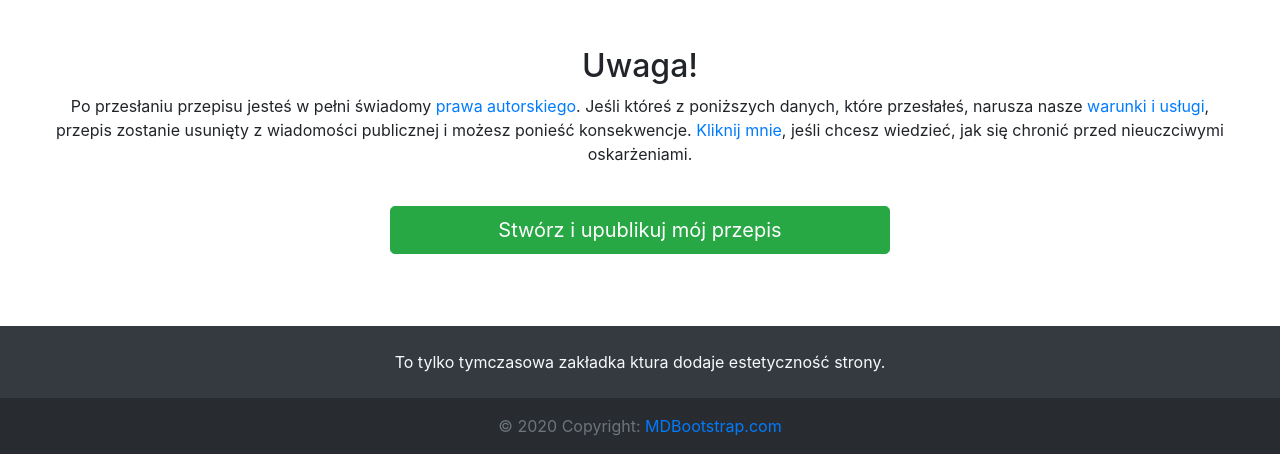
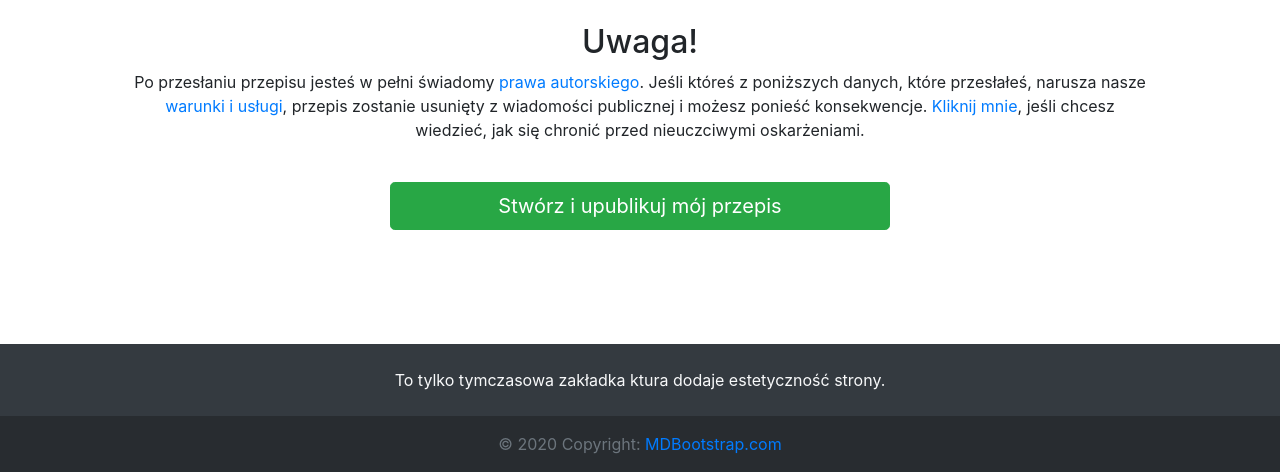
Before and after one commit to gubrus50/BakeToom, a Django app: page /recipe/new/ in a window 1280 px wide. Shown: the part 1364-1836 px from the top of the page. Run offline with Django 3.2, Linux system fonts and the light colour scheme; some libraries are stand-ins or nearby versions.

Commit message:
Fixed layout of templates
The footer is now absolute to the base and is not interacting with central bodies, and centred elements are now set to .container to align the body elements more to the centre.

```diff
--- a/recipes/static/recipes/main.css
+++ b/recipes/static/recipes/main.css
@@ -32,7 +32,7 @@ html {
 
 .recipe-ingredients section {
 	float: left;
-  	width: 18%;
+  	width: 25%;
   	height: 250px;
   	border: 1px solid lightGray;
   	border-radius: 10px;
@@ -41,11 +41,15 @@ html {
   	overflow: scroll
 }
 .category {
-	width: 18% !important;
+	width: 25% !important;
 	background-color: #e8e8e8;
 	margin: 10px;
 	float: left
 }
+
+html { position: relative; min-height: 100% }
+body { margin-bottom: 170px }
+.footer { width: 100%; position: absolute; bottom: 0px; left: 0 }
 
 .recipe-ingredients section ul {
 	padding-inline-start: 20px;
@@ -83,6 +87,7 @@ label.file-upload, input[type="text"] {
 	  background-color: #e8e8e8
 	}
 
+	#file-upload-data { width: 155px }
 	#recipes div, div.container { width: auto }
 	#new-recipe-submit-form { width: 80% }
 	#terms-and-service { float: left !important; word-break: break-all }
--- a/recipes/static/recipes/main.js
+++ b/recipes/static/recipes/main.js
@@ -25,7 +25,7 @@ function updateCategoryButtonInIngredientsForm() {
 	var btn = $("#create-category-btn");
 	// Determine if #create-category-btn should be disabled
 	// (This function occurs only in new_recipe.html template)
-	if (category_count>9) {
+	if (category_count>8) {
 		btn.prop('disabled', true)
 	} else { btn.prop('disabled', false) }
 }
--- a/recipes/templates/recipes/base.html
+++ b/recipes/templates/recipes/base.html
@@ -21,7 +21,7 @@
 <body>
 
 	<header class="site-header fixed-top">
-	  <nav class="navbar navbar-expand-lg navbar-dark bg-dark">
+	  <nav class="navbar navbar-expand-lg navbar-dark bg-dark fixed-top">
 
 	  	<!-- Settings Logo / Menu toggle button -->
 		<a class="navbar-brand" href="#">Moja Kuchnia</a>
@@ -84,21 +84,18 @@
 	{% block content %}{% endblock %}
 
 	<!-- Footer -->
-	<footer class="page-footer font-small bg-dark pt-4">
-	  <!-- Footer Elements -->
-	  <div class="container">
-	    <div class="mb-4 text-light text-center">
-	      <p>
-	      	To tylko tymczasowa zakładka ktura dodaje estetyczność strony.
-	      </p>
-	    </div>
-	  </div>
-
-	  <!-- Copyright -->
-	  <div class="footer-copyright text-center py-3 text-secondary" style="background-color: #282c30">© 2020 Copyright:
-	    <a href="https://mdbootstrap.com/education/bootstrap/" target="_blank"> MDBootstrap.com</a>
-	  </div>
-
+	<footer class="footer font-small bg-dark pt-4">
+	  <!--Temporary template message -->
+	  <section class="mb-4 text-light text-center container">
+	    <span>To tylko tymczasowa zakładka ktura dodaje estetyczność strony.</span>
+	  </section>
+	  <!-- Bootstrap Copyright -->
+	  <section class="footer-copyright py-3" style="background-color: #282c30">
+	  	<div class="container text-center text-secondary">
+	  	  © 2020 Copyright:
+	      <a href="https://mdbootstrap.com/education/bootstrap/" target="_blank"> MDBootstrap.com</a>
+	  	</div>
+	  </section>
 	</footer>
 
 
--- a/recipes/templates/recipes/home.html
+++ b/recipes/templates/recipes/home.html
@@ -9,7 +9,7 @@
 
 	<!-- Recipes -->
 	<div id="recipes" class="mt-4 mb-5 pt-4 pb-4" style="background-image: url('https://external-content.duckduckgo.com/iu/?u=https%3A%2F%2Fcdn.pixabay.com%2Fphoto%2F2015%2F06%2F28%2F00%2F17%2Fpoland-823978_960_720.jpg&f=1&nofb=1');background-repeat: no-repeat, repeat;background-position: center; background-size: cover;">
-		  <center>
+		  <center class="container">
 		{% if recipes %}
 		  {% for recipe in recipes %}
 			<div class="border m-1 btn-light p-2" style="overflow: auto; border-radius: 5px" onclick="$(this).fadeOut(500);">
--- a/recipes/templates/recipes/new_recipe.html
+++ b/recipes/templates/recipes/new_recipe.html
@@ -5,7 +5,7 @@
   <!-- Background Image -->
   <div id="recipes" class="mt-4 mb-5 pt-4 pb-4" style="background-image: url('https://external-content.duckduckgo.com/iu/?u=https%3A%2F%2Fcdn.pixabay.com%2Fphoto%2F2015%2F06%2F28%2F00%2F17%2Fpoland-823978_960_720.jpg&f=1&nofb=1');background-repeat: no-repeat, repeat;background-position: center; background-size: cover;">
 
-    <center>
+    <center class="container">
 
   	<!-- Recipe -->
   	<div class="border m-1 bg-light p-2" style="overflow: auto; border-radius: 5px">
@@ -85,7 +85,7 @@
 
 
   <!-- Submittion -->
-  <center>
+  <center class="container">
     <section class="ml-5 mr-5">
 	  <h2>Uwaga!</h2>
 	  <p>Po przesłaniu przepisu jesteś w pełni świadomy <a href="#">prawa autorskiego</a>. Jeśli któreś z poniższych danych, które przesłałeś, narusza nasze <a href="#">warunki i usługi</a>, przepis zostanie usunięty z wiadomości publicznej i możesz ponieść konsekwencje. <a href="#">Kliknij mnie</a>, jeśli chcesz wiedzieć, jak się chronić przed nieuczciwymi oskarżeniami.</p>
--- a/users/templates/users/login.html
+++ b/users/templates/users/login.html
@@ -2,7 +2,7 @@
 {% load crispy_forms_tags %}
 {% block content %}
 <br/>
-<center>
+<center class="container">
   <!-- Container -->
   <div class="border m-1 bg-light p-2 container" style="overflow: auto; border-radius: 5px">
 
--- a/users/templates/users/logout.html
+++ b/users/templates/users/logout.html
@@ -1,7 +1,7 @@
 {% extends "recipes/base.html" %}
 {% block content %}
 <br/>
-<center>
+<center class="container">
   <!-- Container -->
   <div class="border m-1 bg-light p-2 container" style="overflow: auto; border-radius: 5px">
 
--- a/users/templates/users/profile.html
+++ b/users/templates/users/profile.html
@@ -2,7 +2,7 @@
 {% load crispy_forms_tags %}
 {% block content %}
 <br/>
-<center>
+<center class="container">
   <!-- Container -->
   <div class="border m-1 bg-light p-2 container" style="overflow: auto; border-radius: 5px">
 
--- a/users/templates/users/register.html
+++ b/users/templates/users/register.html
@@ -2,7 +2,7 @@
 {% load crispy_forms_tags %}
 {% block content %}
 <br/>
-<center>
+<center class="container">
   <!-- Container -->
   <div class="border m-1 bg-light p-2 container" style="overflow: auto; border-radius: 5px">
 
```
Also changed, not shown: recipes/templates/recipes/recipe.html (+1 -9 lines), db.sqlite3.
